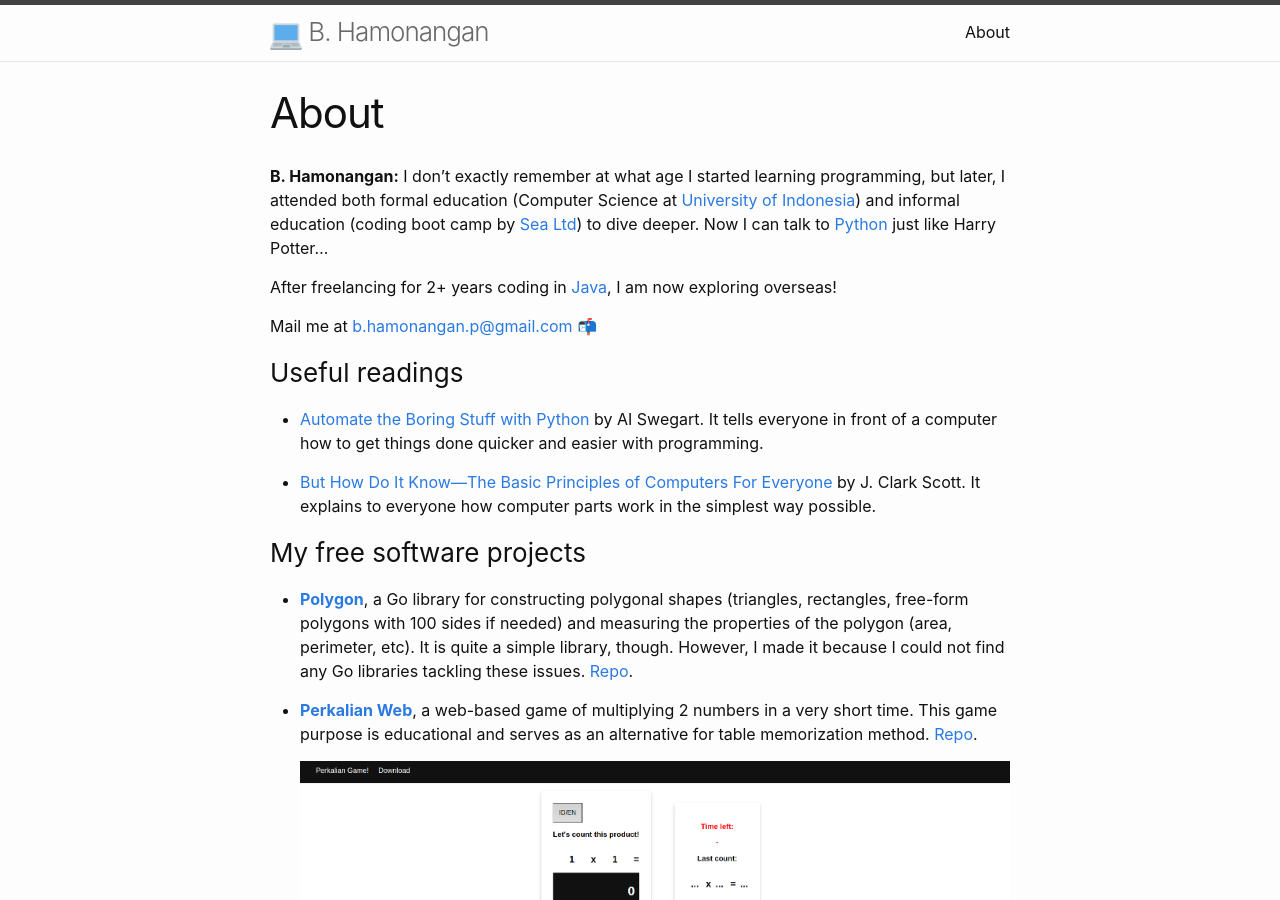
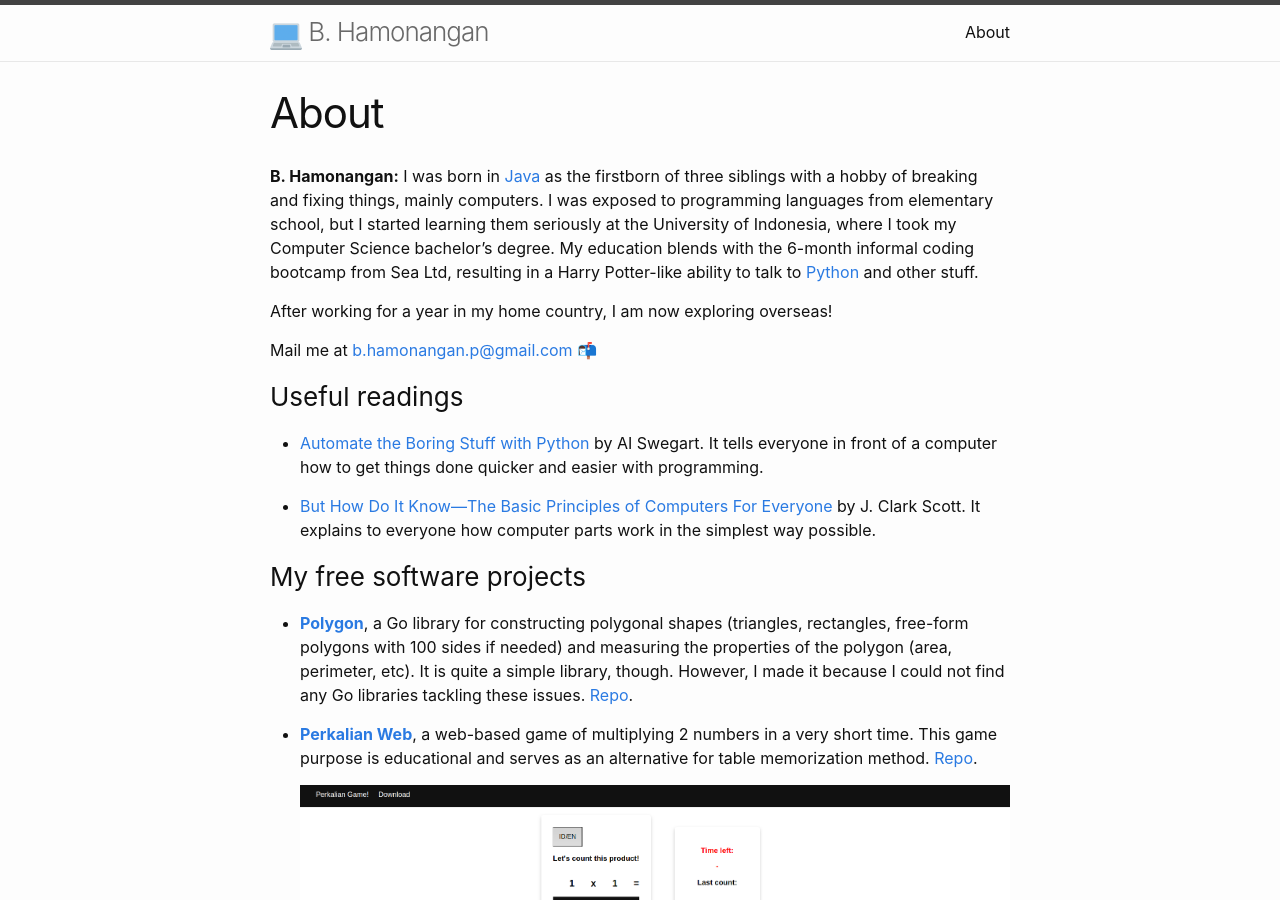
Before and after one commit to hamonangann/hamonangann.github.io, a Jekyll site: the page built from about-en.markdown, in a window 1280 px wide and 900 px high. Built offline with Jekyll 4.4.1, drawn with Linux system fonts in a browser that asks for light colours.

Commit message:
update about

```diff
--- a/about-en.markdown
+++ b/about-en.markdown
@@ -3,9 +3,9 @@ layout: page
 title: About
 permalink: /about/
 ---
-**B. Hamonangan:** I don't exactly remember at what age I started learning programming, but later, I attended both formal education (Computer Science at [University of Indonesia](https://en.m.wikipedia.org/wiki/University_of_Indonesia)) and informal education (coding boot camp by [Sea Ltd](https://en.m.wikipedia.org/wiki/Sea_Ltd)) to dive deeper. Now I can talk to [Python](https://en.wikipedia.org/wiki/Python_(programming_language)) just like Harry Potter...
+**B. Hamonangan:** I was born in [Java](https://en.wikipedia.org/wiki/Java) as the firstborn of three siblings with a hobby of breaking and fixing things, mainly computers. I was exposed to programming languages from elementary school, but I started learning them seriously at the University of Indonesia, where I took my Computer Science bachelor's degree. My education blends with the 6-month informal coding bootcamp from Sea Ltd, resulting in a Harry Potter-like ability to talk to [Python](https://en.wikipedia.org/wiki/Python_(programming_language)) and other stuff.
 
-After freelancing for 2+ years coding in [Java](https://en.wikipedia.org/wiki/Java), I am now exploring overseas!
+After working for a year in my home country, I am now exploring overseas!
 
 Mail me at [b.hamonangan.p@gmail.com
 ](mailto:b.hamonangan.p@gmail.com) 📬
```
